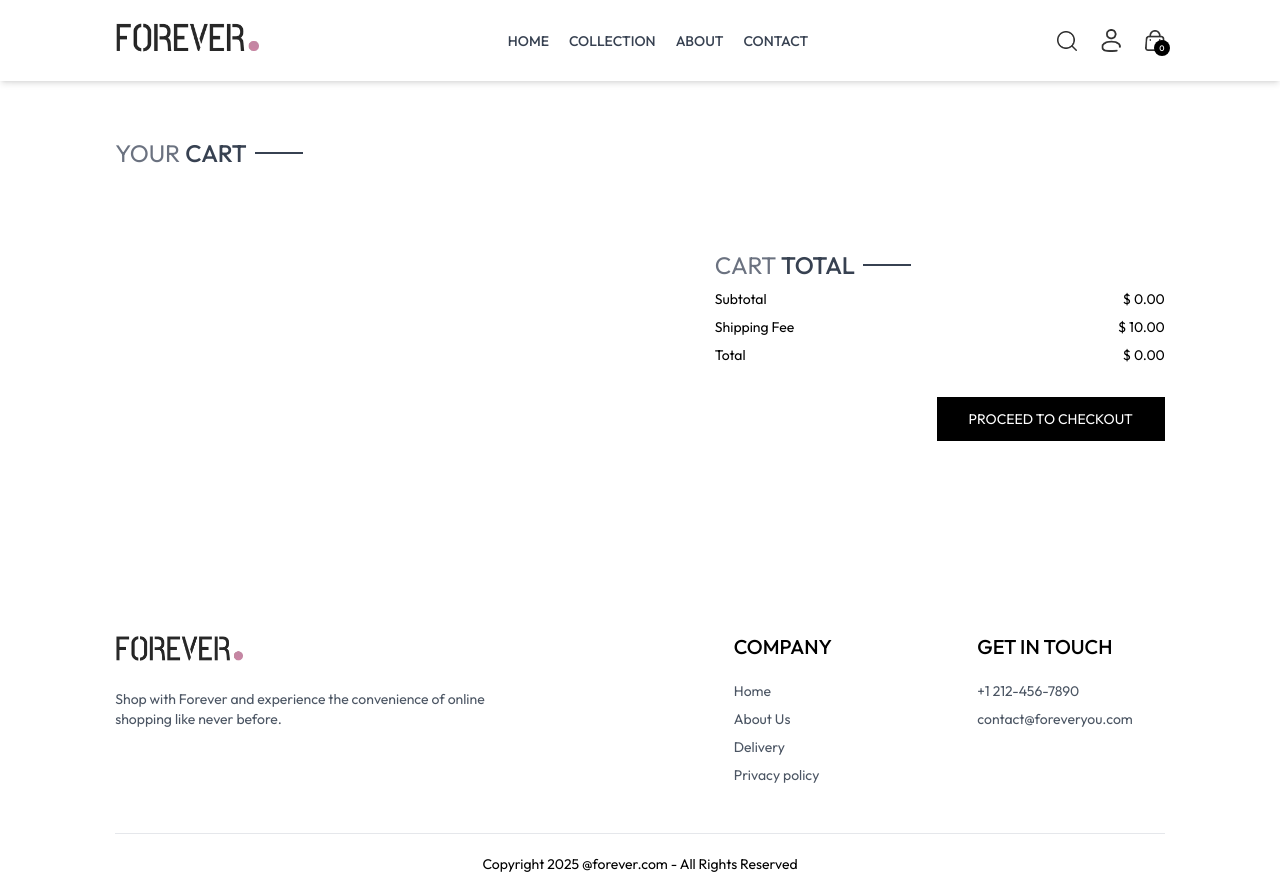
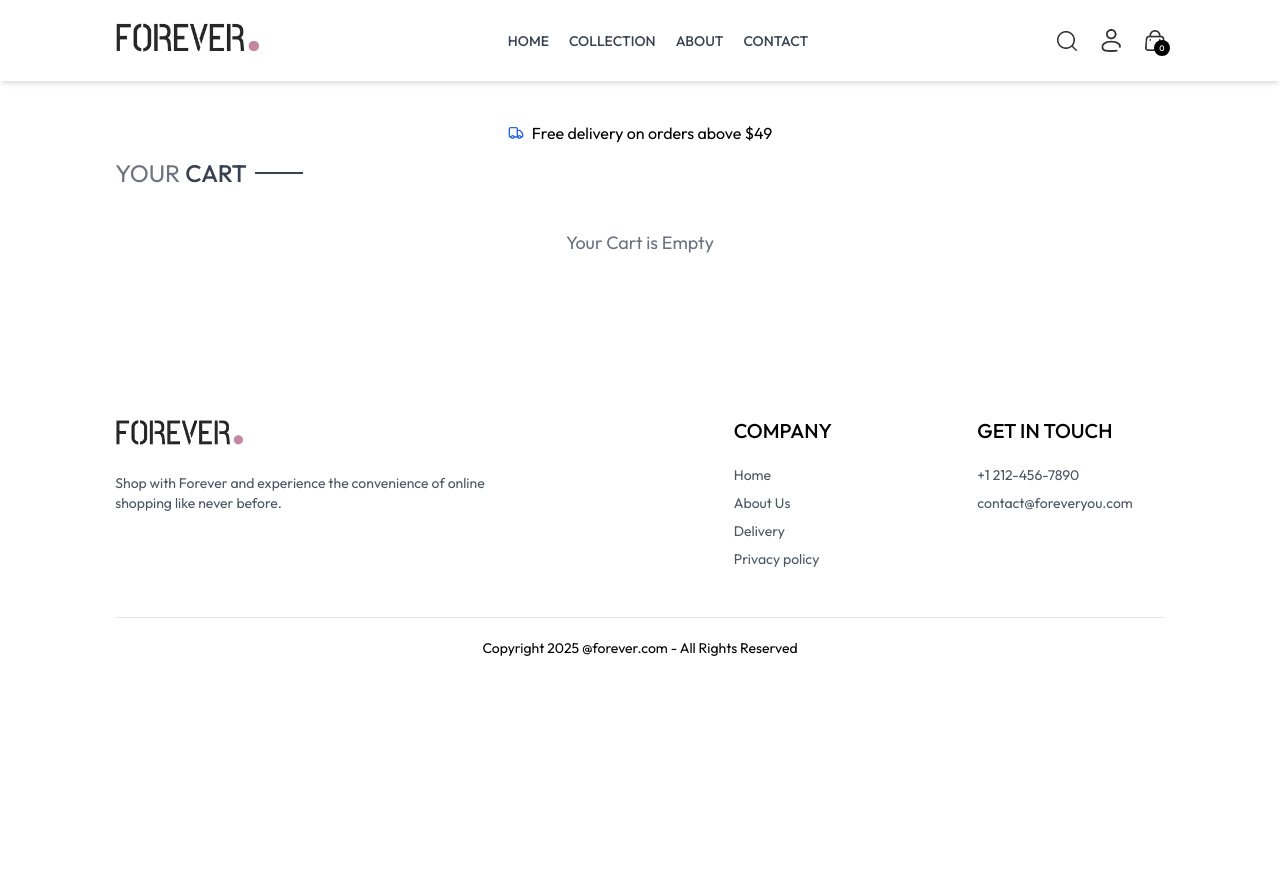
Before and after one commit to BANKOLEDO/forever-store, a React (Vite) app: page /cart in a window 1280 px wide. After the commit the page ends 800 px from the top, so only its background shows below. Built offline with nearby package versions, Linux system fonts and the light colour scheme.

Commit message:
optimize cart

```diff
--- a/src/Components/CartTotal.jsx
+++ b/src/Components/CartTotal.jsx
@@ -7,29 +7,26 @@ const CartTotal = () => {
 
   return (
     <div className="w-full">
-      <div className="text-2xl">
+      <div className="text-xl font-semibold mb-4">
         <Title text1={'CART'} text2={'TOTAL'} />
       </div>
 
-      <div className="flex flex-col gap-2 mt-2 text-sm ">
+      <div className="flex flex-col gap-3 text-sm">
         <div className="flex justify-between">
           <p>Subtotal</p>
           <p>
-            {' '}
             {currency} {getCartAmount()}.00
           </p>
         </div>
         <div className="flex justify-between">
           <p>Shipping Fee</p>
           <p>
-            {' '}
             {currency} {delivery_fee}.00
           </p>
         </div>
-        <div className="flex justify-between">
+        <div className="flex justify-between font-medium border-t pt-2">
           <p>Total</p>
           <p>
-            {' '}
             {currency}{' '}
             {getCartAmount() === 0 ? 0 : getCartAmount() + delivery_fee}.00
           </p>
--- a/src/Components/CustomSelect.jsx
+++ b/src/Components/CustomSelect.jsx
@@ -16,7 +16,7 @@ const CustomSelect = ({ value, onChange }) => {
   };
 
   return (
-    <div className="relative inline-block w-31  ">
+    <div className="relative inline-block w-31">
       {/* Select Box */}
       <div
         onClick={() => setOpen(!open)}
--- a/src/Context/ShopContext.jsx
+++ b/src/Context/ShopContext.jsx
@@ -9,7 +9,7 @@ export const ShopContext = createContext();
 const ShopContextProvider = ({ children }) => {
   const currency = '$';
   const delivery_fee = 10;
-
+  const [user, setUser] = useState(null); // Add this at the top with other useStates
   const [search, setSearch] = useState('');
   const [showSearch, setShowSearch] = useState(false);
   const [cartItems, setCartItems] = useState({});
@@ -18,7 +18,7 @@ const ShopContextProvider = ({ children }) => {
 
   const addToCart = async (itemId, size) => {
     if (!size) {
-      toast.error('Please select a size');
+      toast.error('Please Select Product Size');
       return;
     }
 
@@ -106,6 +106,9 @@ const ShopContextProvider = ({ children }) => {
     addOrder, // Add this to allow placing orders
     orders,
     navigate,
+    // ✅ User management
+    user,
+    setUser,
   };
 
   return <ShopContext.Provider value={value}>{children}</ShopContext.Provider>;
--- a/src/Pages/Cart.jsx
+++ b/src/Pages/Cart.jsx
@@ -3,6 +3,8 @@ import { ShopContext } from '../Context/ShopContext';
 import Title from '../Components/Title';
 import { assets } from '../assets/assets';
 import CartTotal from '../Components/CartTotal';
+import RelatedProducts from '../Components/RelatedProducts';
+import { Truck } from 'lucide-react';
 
 const Cart = () => {
   const { products, currency, cartItems, updateQuantity, navigate, addOrder } =
@@ -25,16 +27,25 @@ const Cart = () => {
     setCartData(tempData);
   }, [cartItems]);
 
+  // ✅ Reference product for related section (first cart item)
+  const refProduct =
+    cartData.length > 0
+      ? products.find((p) => p._id === cartData[0]._id)
+      : null;
+
   return (
-    <div className="pt-14 border-t">
-      <div className="mb-3 text-2xl">
+    <div className="pt-10 border-t">
+      <div className="flex items-center justify-center mb-3 gap-2">
+        <Truck size={16} className="text-blue-600" />
+        <p>Free delivery on orders above $49</p>
+        </div>
+      <div className="mb-6 text-2xl">
         <Title text1={'YOUR'} text2={'CART'} />
       </div>
-
-      {/* Cart Items      */}
-
+      {/* Cart Items */}
       <div>
-        {cartData.map((item, index) => {
+        {cartData.length > 0 ? (
+          cartData.map((item, index) => {
             const productsData = products.find(
               (product) => product._id === item._id
             );
@@ -42,7 +53,7 @@ const Cart = () => {
             return (
               <div
                 key={index}
-              className="py-3 border-b border-t text-gray-700 grid  grid-cols-[4fr_0.5fr_0.5fr] sm:grid-cols-[4fr_2fr_0.5fr] items-center gap-4"
+                className="py-3 border-b border-t text-gray-700 grid grid-cols-[4fr_0.5fr_0.5fr] sm:grid-cols-[4fr_2fr_0.5fr] items-center gap-4"
               >
                 <div className="flex items-start gap-6">
                   <img
@@ -56,11 +67,11 @@ const Cart = () => {
                     </p>
 
                     <div className="flex items-center gap-5 mt-2">
-                    <p className=" ">
+                      <p>
                         {currency}
                         {productsData.price}
                       </p>
-                    <p className="px-2 sm:px-3 sm:py-1 border bg-slate-50 ">
+                      <p className="px-2 sm:px-3 sm:py-1 border bg-slate-50">
                         {item.size}
                       </p>
                     </div>
@@ -77,7 +88,7 @@ const Cart = () => {
                           Number(e.target.value)
                         );
                   }}
-                className="border  max-w-10 sm:max-w-20 px-1 sm:px-2 py-1 "
+                  className="border max-w-10 sm:max-w-20 px-1 sm:px-2 py-1"
                   type="number"
                   min={1}
                   defaultValue={item.quantity}
@@ -90,9 +101,16 @@ const Cart = () => {
                 />
               </div>
             );
-        })}
+          })
+        ) : (
+          <p className="text-center text-gray-500 text-lg my-10">
+            Your Cart is Empty
+          </p>
+        )}
       </div>
 
+      {/* Cart Total + Checkout */}
+      {cartData.length > 0 && (
         <div className="flex justify-end my-20">
           <div className="w-full sm:w-[450px]">
             <CartTotal />
@@ -110,6 +128,15 @@ const Cart = () => {
             </div>
           </div>
         </div>
+      )}
+
+      {/* Related Products */}
+      {refProduct && (
+        <RelatedProducts
+          category={refProduct.category}
+          subCategory={refProduct.subCategory}
+        />
+      )}
     </div>
   );
 };
--- a/src/Pages/Login.jsx
+++ b/src/Pages/Login.jsx
@@ -1,69 +1,88 @@
-import { useState } from 'react';
+import { useState, useContext } from 'react';
+import { ShopContext } from '../Context/ShopContext';
+import { useNavigate } from 'react-router-dom';
 
-const Login = () => {
-  const [currentState, setCurrentState] = useState('Sign Up');
+const AuthForm = () => {
+  const [mode, setMode] = useState('Sign Up'); // 'Sign Up' or 'Login'
+  const [name, setName] = useState('');
+  const [email, setEmail] = useState('');
+  const [password, setPassword] = useState('');
 
-  const onSubmmitHandler = (e) => {
+  const { setUser } = useContext(ShopContext);
+  const navigate = useNavigate();
+
+  const onSubmitHandler = (e) => {
     e.preventDefault();
+
+    const userData = {
+      name: mode === 'Sign Up' ? name : 'User', // Use entered name for sign up, default for login
+      email,
+    };
+    setUser(userData);
+
+    console.log(`${mode} successful:`, userData);
+    navigate('/'); // Redirect to homepage or dashboard
   };
 
   return (
     <form
-      onSubmit={onSubmmitHandler}
+      onSubmit={onSubmitHandler}
       className="flex flex-col items-center w-[90%] sm:max-w-96 m-auto mt-14 gap-4 text-gray-800"
     >
       <div className="inline-flex items-center gap-2 mb-2 mt-10">
-        <p className="prata-regular text 3x1"> {currentState}</p>
-        <hr className="border-none h-[1.5px] w-8 bg-gray-800 " />
+        <p className="prata-regular text-3xl">{mode}</p>
+        <hr className="border-none h-[1.5px] w-8 bg-gray-800" />
       </div>
 
       <div className="w-full px-3 py-2 flex flex-col gap-4">
-        {currentState === 'Sign Up' ? (
+        {mode === 'Sign Up' && (
           <input
             type="text"
-            className="w-Full px-3 py-2 border border-gray-880"
+            className="w-full px-3 py-2 border border-gray-800"
             placeholder="Name"
             required
+            value={name}
+            onChange={(e) => setName(e.target.value)}
           />
-        ) : null}
+        )}
 
         <input
           type="email"
-          className="w-Full px-3 py-2 border border-gray-880"
+          className="w-full px-3 py-2 border border-gray-800"
           placeholder="Email"
           required
+          value={email}
+          onChange={(e) => setEmail(e.target.value)}
         />
+
         <input
           type="password"
-          className="w-Full px-3 py-2 border border-gray-880"
+          className="w-full px-3 py-2 border border-gray-800"
           placeholder="Password"
           required
+          value={password}
+          onChange={(e) => setPassword(e.target.value)}
         />
 
         <div className="w-full flex justify-between text-sm mt-[-8px]">
-          <p className=" cursor-pointer">Forgot your password?</p>
-          {currentState === 'Login' ? (
-            <p
-              onClick={() => setCurrentState('Sign Up')}
-              className="cursor-pointer"
-            >
+          <p className="cursor-pointer">Forgot your password?</p>
+          {mode === 'Login' ? (
+            <p onClick={() => setMode('Sign Up')} className="cursor-pointer">
               Create Account
             </p>
           ) : (
-            <p
-              onClick={() => setCurrentState('Login')}
-              className="cursor-pointer"
-            >
+            <p onClick={() => setMode('Login')} className="cursor-pointer">
               Login Here
             </p>
           )}
         </div>
-        <button className="w-1/2 m-auto bg-black text-white px-8 py-2 mt-4 ">
-          {currentState === 'Login' ? 'Sign In' : 'Sign Up'}
+
+        <button className="w-1/2 m-auto bg-black text-white px-8 py-2 mt-4">
+          {mode === 'Login' ? 'Sign In' : 'Sign Up'}
         </button>
       </div>
     </form>
   );
 };
 
-export default Login;
+export default AuthForm;
--- a/src/Pages/Product.jsx
+++ b/src/Pages/Product.jsx
@@ -29,9 +29,9 @@ const Product = () => {
 
   return productsData ? (
     <div className="border-t-2 pt-10 transition-opacity ease-in duration-500 opacity-100">
-      {/* ---------------------- Product Data ---------------------- */}
+      {/* Product Data  */}
       <div className="flex gap-12 sm:gap-12 flex-col sm:flex-row">
-        {/* ---------------------- Product images ---------------------- */}
+        {/*  Product images  */}
         <div className="flex-1 flex flex-col-reverse gap-3 sm:flex-row">
           {/* Thumbnail list */}
           <div className="flex sm:flex-col overflow-x-auto sm:overflow-y-scroll justify-between sm:justify-normal sm:w-[18.7%] w-full">
```
Also changed, not shown: src/Components/Navbar.jsx (+10 -19 lines), src/assets/admin_assets/percel_icon.svg. Lines whose indentation alone changed are shown as unchanged.
